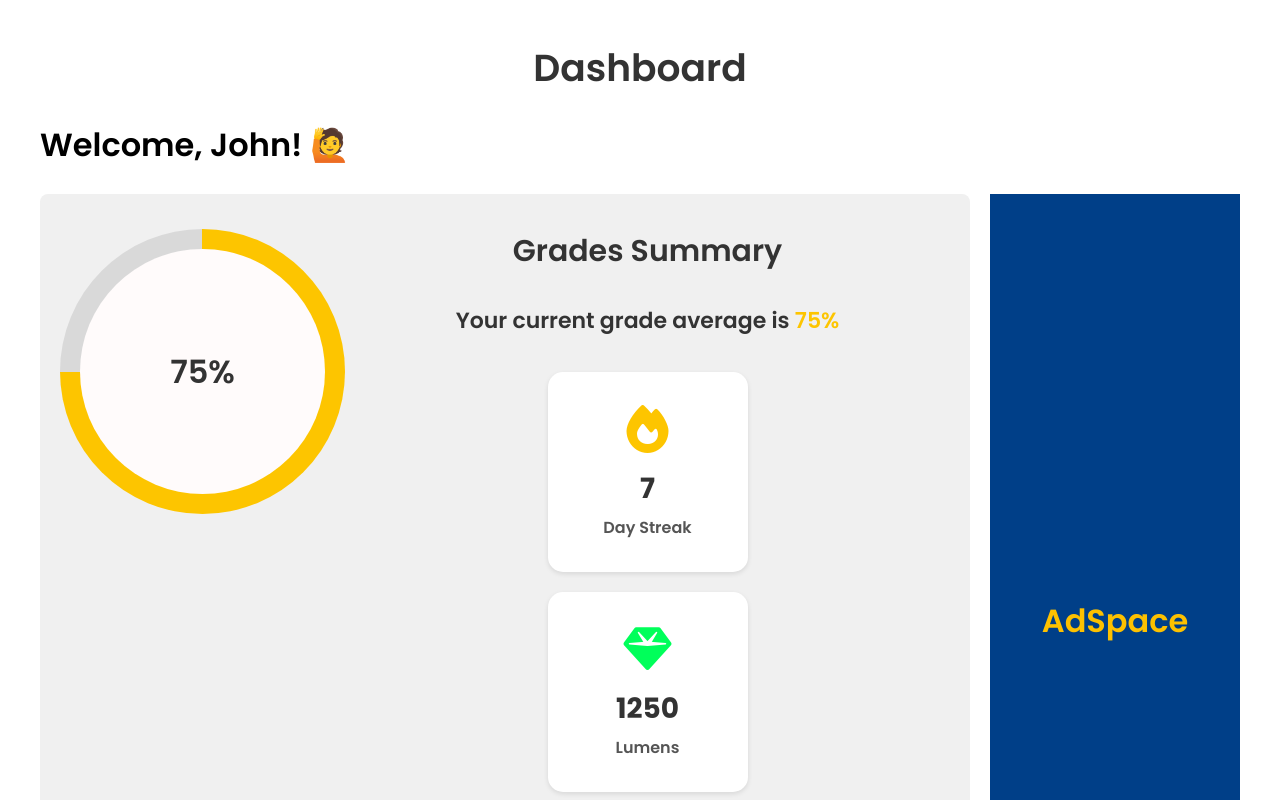
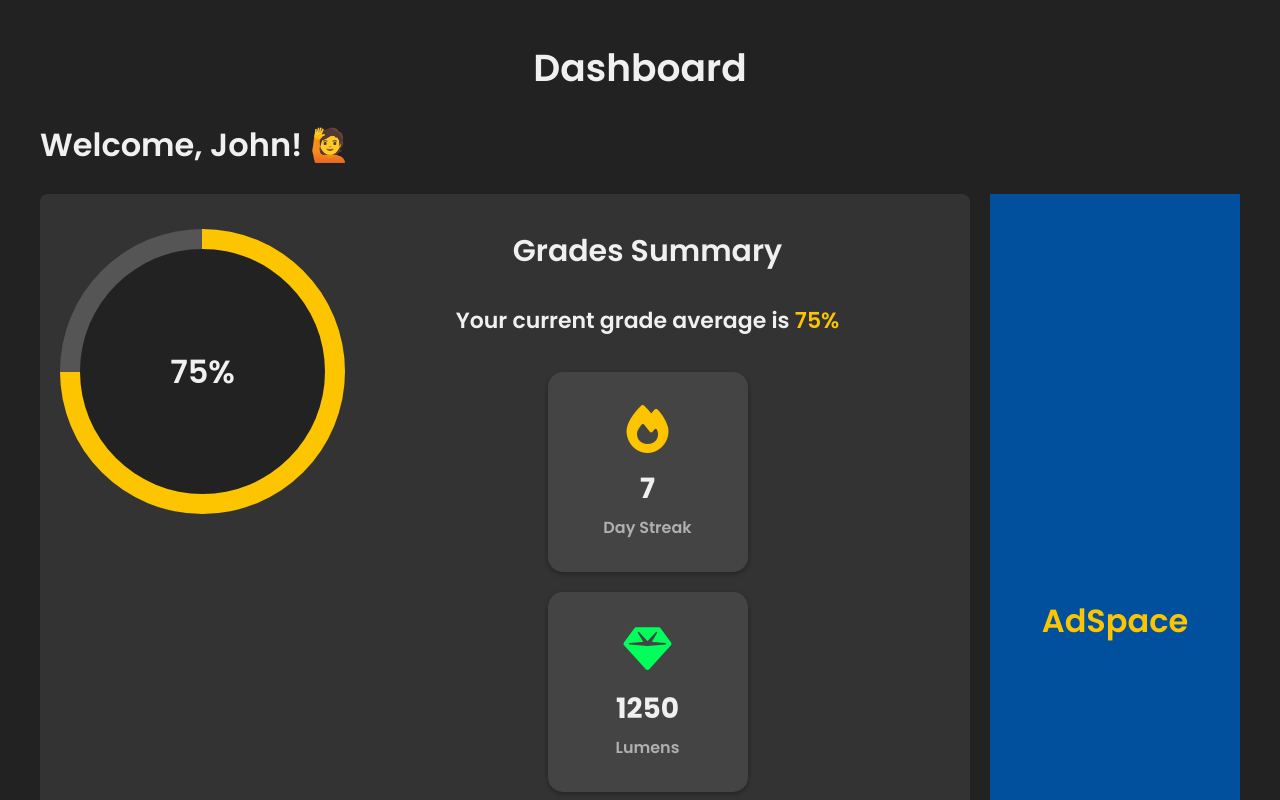
Before and after one commit to Mvuyelwa-Bam/fsbc2, a plain HTML site: page dashboard_idea.html in a window 1280 px wide. Shown: the top 800 px of the page. Drawn offline with Linux system fonts and the light colour scheme; a web font is replaced by a local one.

Commit message:
Update dashboard_idea.html

```diff
--- a/dashboard_idea.html
+++ b/dashboard_idea.html
@@ -19,7 +19,9 @@
         }
 
         body, html {
-            background: #fff;
+            /* Changed for lighter dark mode */
+            background: #222222; /* Slightly lighter dark background */
+            color: #e0e0e0; /* Default text color for dark mode */
         }
 
         @supports (-webkit-touch-callout: none) {
@@ -28,19 +30,19 @@
             }
         }
 
-        /*ROOT COLOR VARIABLES*/
+        /*ROOT COLOR VARIABLES - Adjusted for Lighter Dark Mode with more Blues*/
         :root {
-            --yellow: #fdc500;
-            --blue: #003f88;
-            --lightyellow: #ffd500;
-            --lightblue: #00509d;
-            --darkblue: #00296b;
-            --offwhite: #f0f0f0;
-            --spanishwhite: #9a9a9a;
-            --lightchar: #555;
-            --darkchar: #333;
-            --silverchal: #ccc;
-            --green: #00ff5a;
+            --yellow: #fdc500; /* Remains bright for accent */
+            --blue: #003f88; /* Deep blue, can be used for deep accents or specific elements */
+            --lightyellow: #ffd500; /* Remains bright for accent */
+            --lightblue: #00509d; /* More prominent blue for highlights/interactive elements */
+            --darkblue: #00296b; /* Very dark blue, almost black - less used now */
+            --offwhite: #333333; /* Main background for cards/sections, lighter */
+            --spanishwhite: #b0b0b0; /* Lighter grey for secondary text */
+            --lightchar: #cccccc; /* General light text color */
+            --darkchar: #f0f0f0; /* Main text color (white/off-white) */
+            --silverchal: #888888; /* For borders/dividers, slightly muted */
+            --green: #00ff5a; /* Remains bright for accent */
         }
 
         /*0 - Universal Dashboard*/
@@ -55,6 +57,7 @@
         .dboard_section {
             padding: 40px;
             margin: 0 auto;
+            max-width: 1400px; /* Limit overall width on very large screens */
         }
 
         .dboard_section .pg_name {
@@ -72,6 +75,7 @@
         .dboard_container .pg_subname,
         #grader-name, h3.sub {
             font-size: 32px;
+            color: var(--darkchar);
             margin-bottom: 25px;
         }
 
@@ -79,7 +83,6 @@
             display: flex;
             justify-content: space-between;
             margin-bottom: 50px;
-            /* Removed position: relative and min-height as they are not needed for this interaction */
         }
 
         /*1 - Student Dashboard
@@ -88,11 +91,10 @@
             display: flex;
             justify-content: space-between;
             padding: 35px 20px;
-            background-color: var(--offwhite);
+            background-color: var(--offwhite); /* Lighter dark background for card */
             border-radius: 8px;
             flex: 1; /* Allow it to take available space */
             margin-right: 20px; /* Space between summary and adspace */
-            /* Removed transition: opacity and .hidden class rules */
         }
 
         .circle_progress {
@@ -103,7 +105,8 @@
             height: 285px;
             width: 285px;
             border-radius: 50%;
-            background: conic-gradient(#d9d9d9 0deg, #d9d9d9 360deg);
+            /* Adjusted for lighter dark mode background */
+            background: conic-gradient(#555555 0deg, #555555 360deg);
             transition: background 0.5s ease;
         }
 
@@ -113,7 +116,7 @@
             height: 245px;
             width: 245px;
             border-radius: 50%;
-            background-color: #fffbfb;
+            background-color: #222222; /* Match body background */
         }
 
         .circle_progress.start {
@@ -122,8 +125,8 @@
 
         .prg_value {
             position: relative;
+            color: var(--darkchar);
             font-size: 32px;
-            color: var(--darkchar);
         }
 
         .gradesum_details {
@@ -159,13 +162,12 @@
             text-align: center;
             align-items: center;
             width: 250px;
-            background-color: var(--blue);
+            background-color: var(--lightblue); /* Changed to lightblue for more blue */
             flex-shrink: 0; /* Prevent it from shrinking */
-            /* Removed transition: opacity and .hidden class rules */
         }
 
         .vertical_adspace h2 {
-            color: #fdc100;
+            color: var(--yellow); /* Remains bright */
             font-size: 32px;
             /* display: none; */ /* Keeping it visible for preview */
         }
@@ -185,10 +187,10 @@
 
         /* New styles for the individual progress blocks */
         .progress_block {
-            background-color: #fff;
+            background-color: #444444; /* Lighter dark background for blocks */
             padding: 15px 20px;
             border-radius: 15px; /* More rounded corners */
-            box-shadow: 0px 2px 5px rgba(0, 0, 0, 0.1);
+            box-shadow: 0px 2px 5px rgba(0, 0, 0, 0.3); /* Darker shadow */
             display: flex;
             flex-direction: column; /* Stack icon and text */
             align-items: center;
@@ -230,21 +232,20 @@
 
         .progress_block .metric_label {
             font-size: 16px;
-            color: var(--lightchar);
+            color: var(--spanishwhite);
             transition: color 0.3s ease;
         }
 
         /* Active state for progress blocks */
         .progress_block.active {
-            background-color: var(--darkchar); /* Black background */
+            background-color: var(--lightblue); /* Changed to lightblue for active state */
             border-color: var(--yellow); /* Gold outline */
             color: #fff; /* White text */
             transform: scale(1.05); /* Slightly enlarge on active */
-            /* Removed absolute positioning and full-cover properties */
         }
 
         .progress_block.active .metric_label {
-            color: var(--silverchal); /* Lighter grey for label in active state */
+            color: var(--lightchar); /* Lighter grey for label in active state */
         }
 
         .progress_block.active i {
@@ -329,7 +330,7 @@
                 height: 285px;
                 width: 285px;
             }
-            .grade_summary .circle_progress::before {
+            .circle_progress::before {
                 height: 245px;
                 width: 245px;
             }
@@ -343,7 +344,7 @@
                 height: 245px;
                 width: 245px;
             }
-            .grade_summary .circle_progress::before {
+            .circle_progress::before {
                 height: 205px;
                 width: 205px;
             }
@@ -390,7 +391,7 @@
                 height: 200px; /* Further reduce size for very small screens */
                 width: 200px;
             }
-            .grade_summary .circle_progress::before {
+            .circle_progress::before {
                 height: 160px;
                 width: 160px;
             }
@@ -399,6 +400,40 @@
             }
             .gradesum_text {
                 font-size: 16px;
+            }
+        }
+
+        /* New Media Query for Larger Screens (e.g., > 1600px) */
+        @media screen and (min-width: 1600px) {
+            .dboard_section {
+                padding: 60px 40px; /* More padding for extra large screens */
+            }
+
+            .grade_summary {
+                padding: 50px 30px; /* Increased padding inside the summary box */
+                margin-right: 40px; /* More space from adspace */
+            }
+
+            .gradesum_details {
+                gap: 30px; /* Larger gap between blocks */
+                margin: 0 30px; /* Increased horizontal margin */
+            }
+
+            .progress_block {
+                width: 220px; /* Slightly larger square blocks */
+                height: 220px;
+            }
+
+            .progress_block i {
+                font-size: 56px; /* Larger icon */
+            }
+
+            .progress_block .metric_value {
+                font-size: 32px; /* Larger value font size */
+            }
+
+            .progress_block .metric_label {
+                font-size: 18px; /* Larger label font size */
             }
         }
     </style>
@@ -470,7 +505,7 @@
                 progressValueSpan.textContent = `${currentProgress}%`;
                 circleProgress.style.background = `conic-gradient(
                     var(--progress-color) ${currentProgress * 3.6}deg,
-                    #d9d9d9 ${currentProgress * 3.6}deg
+                    #555555 ${currentProgress * 3.6}deg /* Adjusted for dark mode */
                 )`;
                 if (currentProgress === dataProgress) {
                     clearInterval(progress);
```
